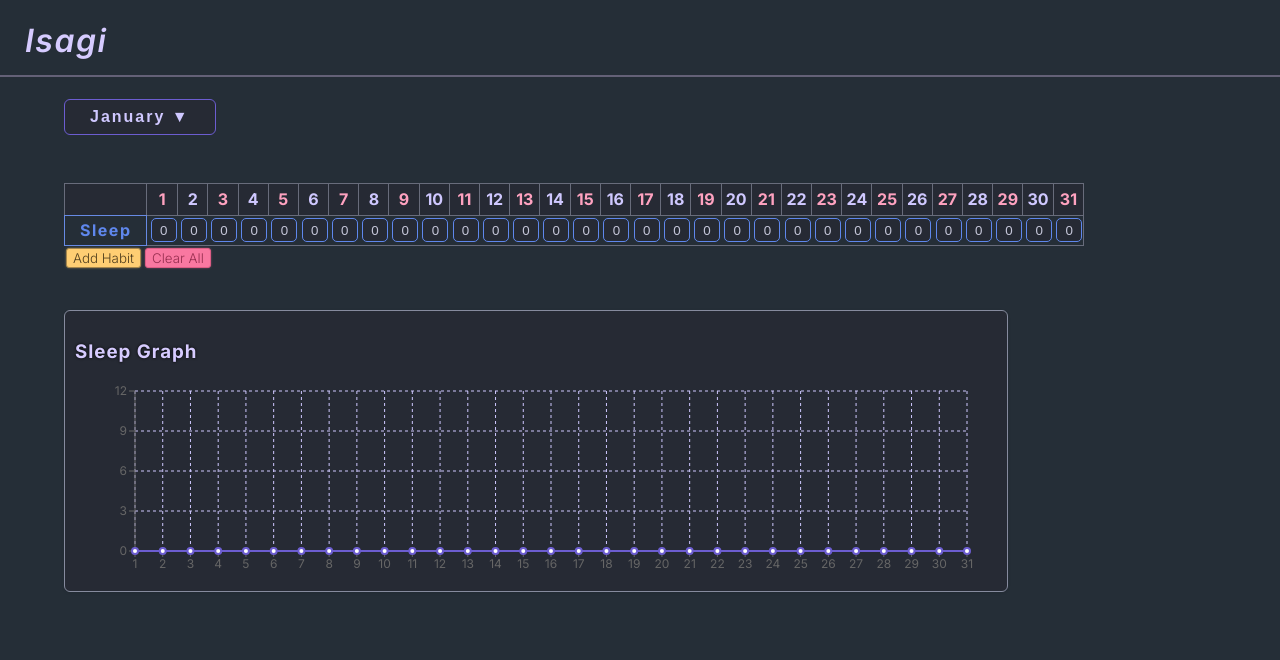
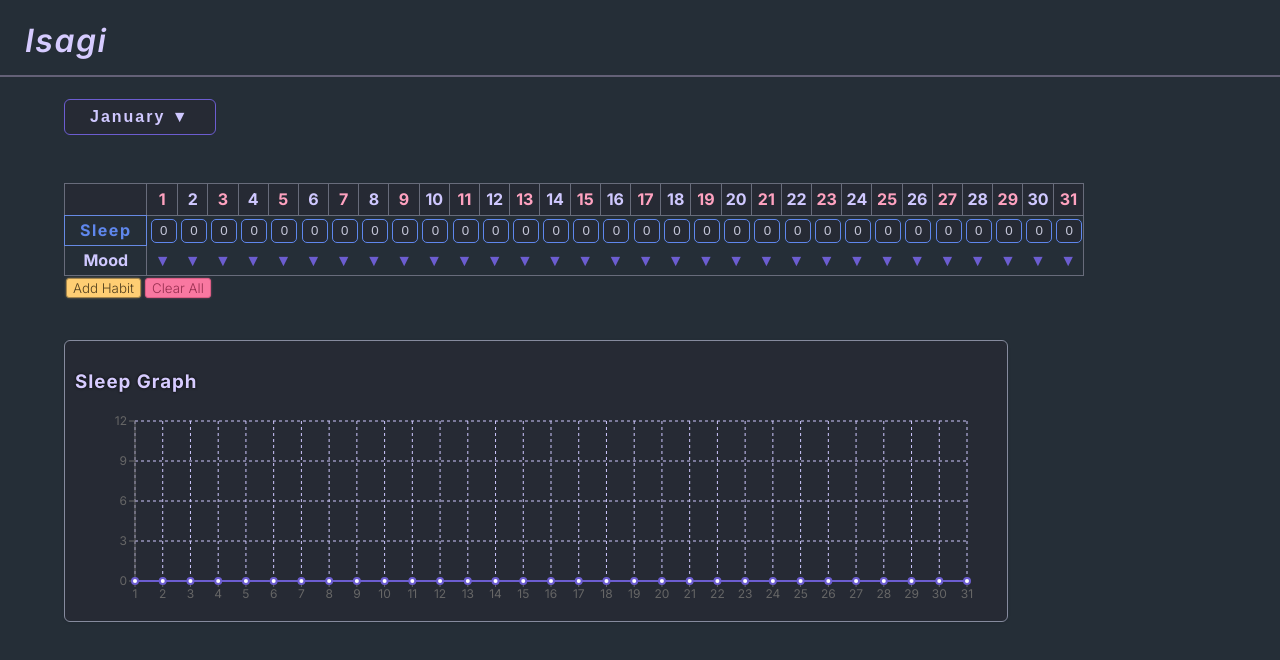
Before and after one commit to VizerDM/Project-Isagi, a React (Vite) app: page / in a window 1280 px wide. Shown: the top 660 px of the page. Built offline with nearby package versions, Linux system fonts and the light colour scheme.

Commit message:
Update:Added Moods full implementation

```diff
--- a/src/Components/Tracker.css
+++ b/src/Components/Tracker.css
@@ -250,3 +250,38 @@ h3 {
     position: relative;
     display: inline-block;
 }
+
+
+
+.mood-arrow-btn {
+    background: none;
+    border: none;
+    font-size: 1.2em;
+    color: #6C5DD0;
+    cursor: pointer;
+    padding: 0;
+}
+
+.mood-dropdown {
+    flex-direction: column;
+    animation: fadeIn 0.15s ease;
+}
+
+@keyframes fadeIn {
+    from {
+        opacity: 0;
+        transform: translate(-50%, -5px);
+    }
+
+    to {
+        opacity: 1;
+        transform: translate(-50%, 0);
+    }
+}
+
+.mood-arrow-btn {
+    background: none;
+    border: none;
+    cursor: pointer;
+    font-size: 1em;
+}
--- a/src/Components/Tracker.tsx
+++ b/src/Components/Tracker.tsx
@@ -19,6 +19,7 @@ type Month = {
   name: string;
   habits: Habit[];
   sleep: number[];
+  Mood: number[];
 };
 
 function Tracker() {
@@ -45,6 +46,7 @@ function Tracker() {
       days,
       sleep: Array(days).fill(0),
       habits: [],
+      Mood: Array(days).fill(0),
     }));
     const saved = localStorage.getItem(STORAGE_KEY_MONTHS);
     if (saved) {
@@ -121,6 +123,39 @@ function Tracker() {
     setAdding(false);
   };
 
+  const setMood = (currentMonth: number, day: number, newMood: number) => {
+    if (newMood < 0 || newMood > 5) return;
+    setMonths((prev) =>
+      prev.map((month, mIdx) =>
+        mIdx === currentMonth
+          ? {
+              ...month,
+              Mood: month.Mood.map((currMood, dIdx) =>
+                dIdx === day ? newMood : currMood
+              ),
+            }
+          : month
+      )
+    );
+  };
+
+  const getMoodEmoji = (mood: number) => {
+    switch (mood) {
+      case 1:
+        return "😠";
+      case 2:
+        return "😓";
+      case 3:
+        return "😐";
+      case 4:
+        return "😃";
+      case 5:
+        return "😎";
+      default:
+        return "";
+    }
+  };
+
   //Clear all
   const clearAll = (monthIndex: number) => {
     window.confirm("Are you sure?");
@@ -190,6 +225,38 @@ function Tracker() {
     sleep: hrs,
   }));
   const [showMonthDropdown, setShowMonthDropdown] = useState(false);
+  const [showMoodDropdowns, setShowMoodDropdown] = useState(() =>
+    Array(months[currentMonth].days).fill(false)
+  );
+
+  useEffect(() => {
+    setShowMoodDropdown(Array(months[currentMonth].days).fill(false));
+  }, [currentMonth, months[currentMonth].days]);
+  const selectRefs = useRef<(HTMLSelectElement | null)[]>([]);
+
+  const handleMoodButtonClick = (dIdx: number) => {
+    setShowMoodDropdown(
+      Array(months[currentMonth].days)
+        .fill(false)
+        .map((_, idx) => idx === dIdx)
+    );
+  };
+  selectRefs.current = Array(months[currentMonth].days).fill(null);
+  if (selectRefs.current.length !== months[currentMonth].days) {
+    selectRefs.current.length = months[currentMonth].days;
+  }
+
+  useEffect(() => {
+    showMoodDropdowns.forEach((isOpen, idx) => {
+      if (isOpen && selectRefs.current[idx]) {
+        selectRefs.current[idx]!.focus();
+        // Trick to force it to open:
+        const el = selectRefs.current[idx]!;
+        const event = new MouseEvent("mousedown", { bubbles: true });
+        el.dispatchEvent(event);
+      }
+    });
+  }, [showMoodDropdowns]);
 
   return (
     <>
@@ -230,7 +297,6 @@ function Tracker() {
             </select>
           )}
         </div>
-
         <table border={1}>
           <tr>
             <th></th>
@@ -239,7 +305,6 @@ function Tracker() {
               return <th key={day}>{day}</th>;
             })}
           </tr>
-
           {months[currentMonth].habits.map((habit, hIdx) => (
             <tr key={hIdx}>
               <th>
@@ -263,7 +328,6 @@ function Tracker() {
               ))}
             </tr>
           ))}
-
           <tr>
             <th id="sleep-row">Sleep</th>
             {months[currentMonth].sleep.map((hrs, dIdx) => (
@@ -277,6 +341,77 @@ function Tracker() {
                   }
                   className="sleep-input"
                 />
+              </td>
+            ))}
+          </tr>
+          <tr>
+            <th>Mood</th>
+            {days.map((day, dIdx) => (
+              <td
+                key={dIdx}
+                style={{ textAlign: "center", position: "relative" }}
+              >
+                {showMoodDropdowns[dIdx] ? (
+                  <div
+                    className="mood-dropdown"
+                    style={{
+                      position: "absolute",
+                      top: "0em",
+                      left: "50%",
+                      transform: "translateX(-50%)",
+                      background: "#2d2b33ff",
+                      border: "1px solid #6C5DD0",
+                      borderRadius: "8px",
+                      boxShadow: "0 2px 6px rgba(0,0,0,0.15)",
+                      display: "flex",
+
+                      gap: "0.3em",
+                      padding: "0.1em 0.4em",
+                      zIndex: 10,
+                    }}
+                  >
+                    {[1, 2, 3, 4, 5].map((mood) => (
+                      <span
+                        key={mood}
+                        style={{
+                          fontSize: "1.5em",
+                          cursor: "pointer",
+                          transition: "transform 0.15s ease",
+                        }}
+                        onMouseEnter={(e) => {
+                          (e.target as HTMLElement).style.transform =
+                            "scale(1.2)";
+                        }}
+                        onMouseLeave={(e) => {
+                          (e.target as HTMLElement).style.transform =
+                            "scale(1)";
+                        }}
+                        onClick={() => {
+                          setMood(currentMonth, dIdx, mood);
+                          setShowMoodDropdown((prev) =>
+                            prev.map((_, idx) => (idx === dIdx ? false : _))
+                          );
+                        }}
+                      >
+                        {getMoodEmoji(mood)}
+                      </span>
+                    ))}
+                  </div>
+                ) : months[currentMonth].Mood[dIdx] === 0 ? (
+                  <button
+                    className="mood-arrow-btn"
+                    onClick={() => handleMoodButtonClick(dIdx)}
+                  >
+                    ▼
+                  </button>
+                ) : (
+                  <span
+                    style={{ fontSize: "1.5em", cursor: "pointer" }}
+                    onClick={() => handleMoodButtonClick(dIdx)}
+                  >
+                    {getMoodEmoji(months[currentMonth].Mood[dIdx])}
+                  </span>
+                )}
               </td>
             ))}
           </tr>
```
Also changed, not shown: 1 other file (tests, documents, lock files or other folders).
